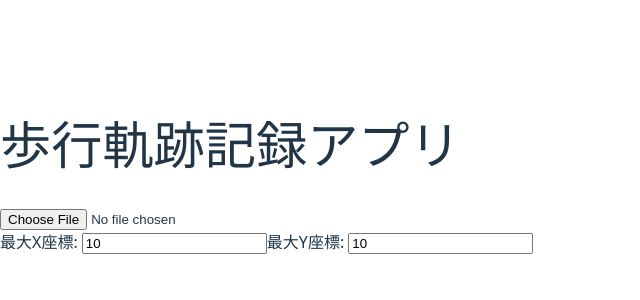
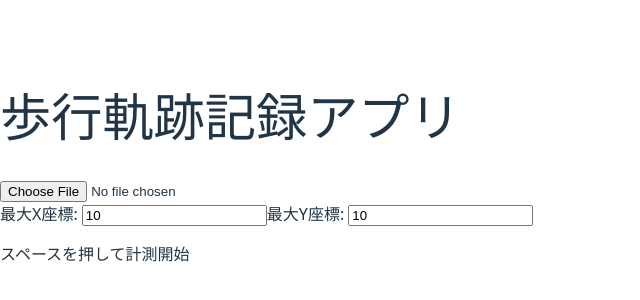
Before and after one commit to kajiLabTeam/corrent-trajectory-creation-app, a React (Vite) app: page / in a window 1280 px wide. Shown: the part 232-532 px from the top of the page, without its empty margins (0-640 px from the left). Built offline with nearby package versions, Linux system fonts and the light colour scheme.

Commit message:
メッセージを書いた

```diff
--- a/src/App.tsx
+++ b/src/App.tsx
@@ -168,6 +168,7 @@ const App: React.FC = () => {
         <label className="ml-4">最大Y座標: </label>
         <input type="number" value={maxY} onChange={(e) => setMaxY(parseFloat(e.target.value))} />
       </div>
+      <p>スペースを押して計測開始</p>
       {waiting && <p className="mt-2 text-yellow-500">3秒後に開始します...</p>}
       {recording && <p className="mt-2 text-green-600">記録中: {elapsedTime.toFixed(2)} 秒</p>}
       <canvas
```
